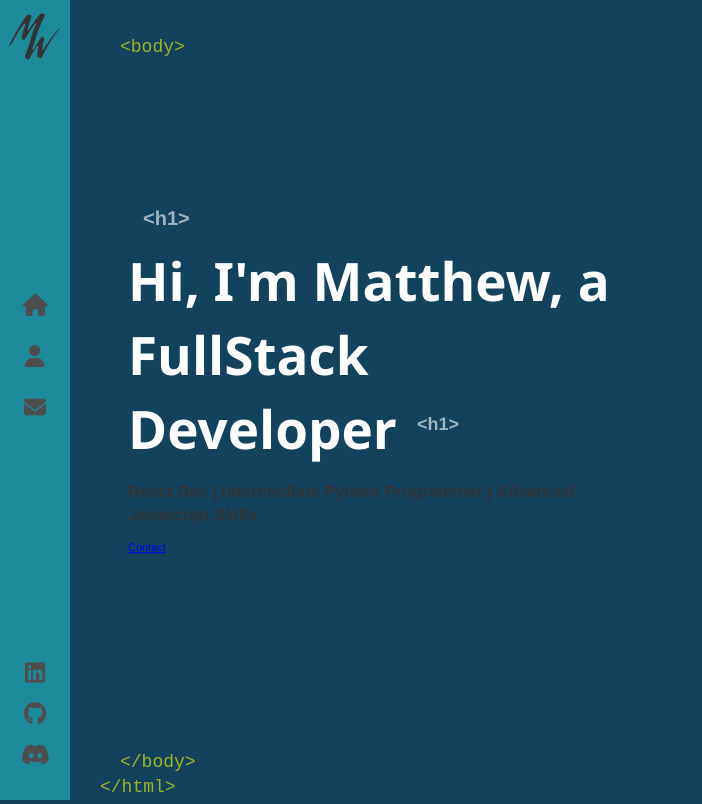
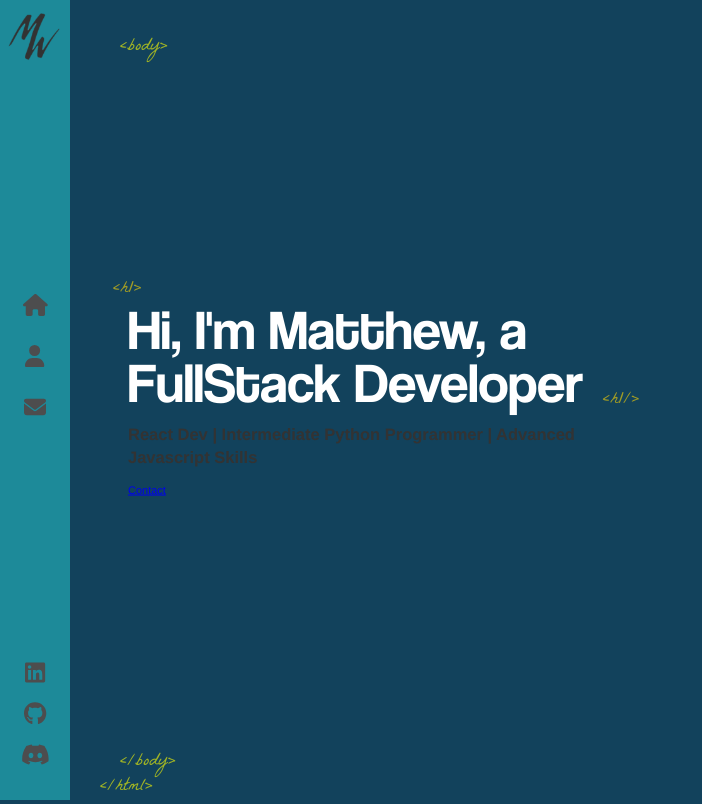
Before and after one commit to MatthewEvWalker/Matthew-E-Walker-ReactPortfolio, a React (Create React App) app: page / in a window 1280 px wide. Shown: the whole page, without its empty margins (0-702 px from the left). Built offline with nearby package versions, Linux system fonts and the light colour scheme.

Commit message:
mom helped me find that in the scss file, .container was mispelled which fixed the load in error.

```diff
--- a/src/App.js
+++ b/src/App.js
@@ -8,7 +8,7 @@ function App() {
     <>
     <Routes>
       <Route path="/" element={<Layout />}>
-        <Route path="/" element={<Home />} />
+        <Route index element={<Home />} />
       </Route>
     </Routes>
     </>
--- a/src/components/Home/Home.scss
+++ b/src/components/Home/Home.scss
@@ -9,38 +9,67 @@
         max-height: 90%;
     }
 
+    // h1 {
+    //     color: white;
+    //     font-size: 53px;
+    //     margin: 0;
+    //     font-family: 'Coolvetica';
+    //     font-weight: 600;
+
+    //     &:before {
+    //         content: '<h1>';
+    //         font-family: 'La Belle Aurore';
+    //         color: white;
+    //         font-size: 18px;
+    //         position: absolute;
+    //         margin-top: -40px;
+    //         left: 15px;
+    //         opacity: 0.6;
+    //     }
+
+    //     &:after {
+    //         content: 'This is the content';
+    //         font-family: 'Franklin Gothic Medium', 'Arial Narrow', Arial, sans-serif;
+    //         color: white;
+    //         font-size: 18px;
+    //         position: absolute;
+    //         margin-top: 20px;
+    //         margin-left: 20px;
+    //         animation: fadeIn 1s 1.7s backwards;
+    //         opacity: 0.6;
+    //     }
+    // }
+
     h1 {
-        color: white;
-        font-size: 53px;
+        color: #fff;
+        font-size: 56px;
+        line-height: 53px;
         margin: 0;
-        font-family:'Segoe UI', 'Tahoma', 'Geneva', "Verdana", 'sans-seri';
-        font-weight: 600;
+        font-family: 'Coolvetica';
+        font-weight: 400;
 
-        &::before {
+        &:before {
           content: '<h1>';
-            font-family: 'Franklin Gothic Medium', 'Arial Narrow', Arial, sans-serif;
-            color: white;
-            font-size: 20px;
+          font-family: 'La Belle Aurore', cursive;
+          color: #ffd700;
+          font-size: 18px;
           position: absolute;
           margin-top: -40px;
-            left: 15px;
+          left: -15px;
           opacity: 0.6;
         }
 
-        &::after {
-            content: '<h1>';
-            font-family: 'Franklin Gothic Medium', 'Arial Narrow', Arial, sans-serif;
-            color: white;
+        &:after {
+          content: '<h1/>';
+          font-family: 'La Belle Aurore', cursive;
+          color: #ffd700;
           font-size: 18px;
           position: absolute;
-            margin-top: 20px;
+          margin-top: 18px;
           margin-left: 20px;
           animation: fadeIn 1s 1.7s backwards;
           opacity: 0.6;
         }
 
-        img {
-            width: 32px
     }
 }
-}
--- a/src/components/Home/index.js
+++ b/src/components/Home/index.js
@@ -1,5 +1,5 @@
 import { Link } from 'react-router-dom';
-import './Home.scss';
+import './Home.scss'
 
 const Home = () => {
     return (
--- a/src/components/Layout/Layout.scss
+++ b/src/components/Layout/Layout.scss
@@ -16,14 +16,14 @@
         bottom: 0;
         left: 120px;
         font-size: 18px;
-    font-family: 'Courier New', Courier, monospace;
+        font-family: 'La Belle Aurore', cursive;
     }
 
     .bottom-tag-html {
         margin-left: -20px;
     }
 
-.contatiner {
+    .container {
         width: 100%;
         will-change: contents;
         height: 90%;
```
Lines whose indentation alone changed are shown as unchanged.
